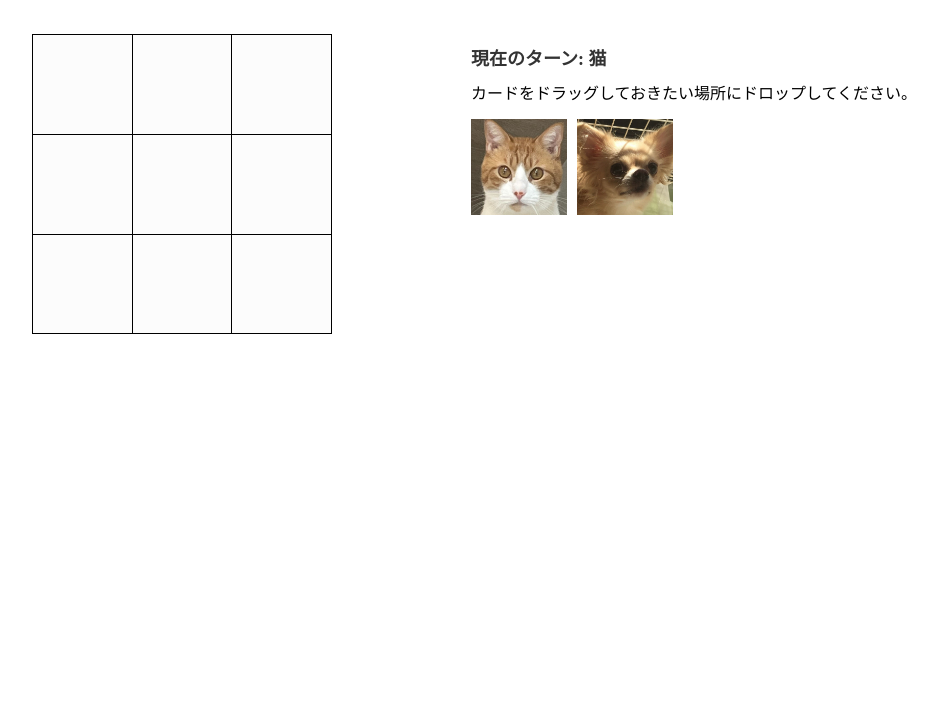
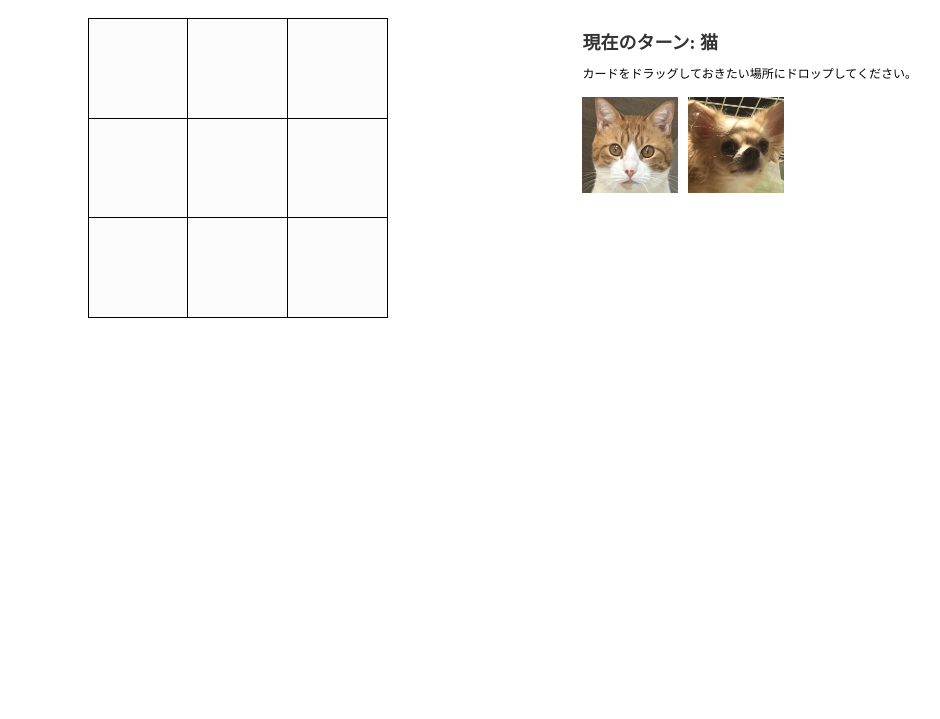
Before and after one commit to tanakahina0/20241109-works, a plain HTML site: page index.html in a window 1280 px wide. Shown: the part 81-800 px from the top of the page, without its empty margins (235-1175 px from the left). Drawn offline with nearby package versions, Linux system fonts and the light colour scheme; files that its build step writes are made by us from their sources.

Commit message:
Update style.scss

```diff
--- a/css/style.scss
+++ b/css/style.scss
@@ -1,4 +1,8 @@
 @charset "UTF-8";
+
+body {
+  font-size: 12px;
+}
 
 h1 {
   text-align: center;
@@ -34,7 +38,7 @@
           border: none;
           cursor: pointer;
           outline: none;
-          padding: 0;
+          padding: 3rem;
           appearance: none;
         }
       }
```
